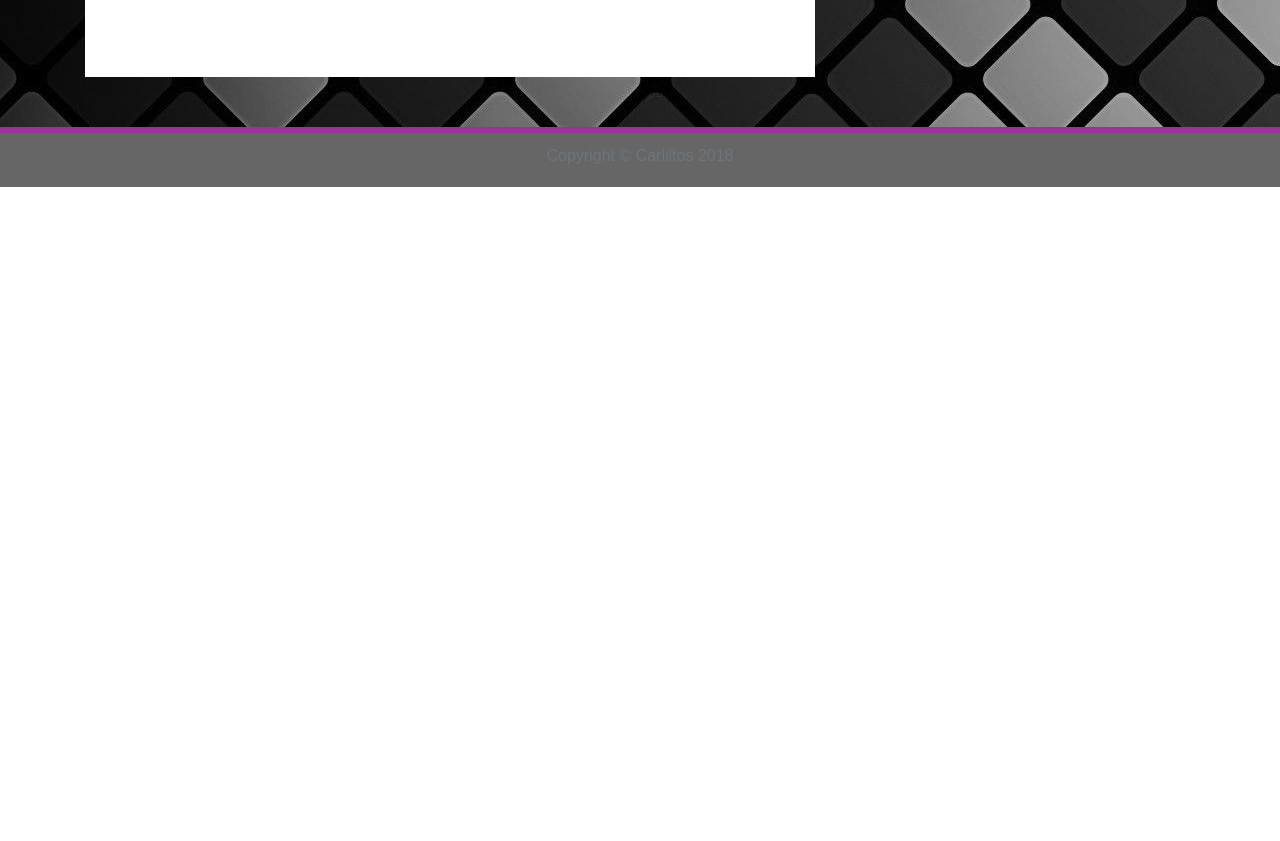
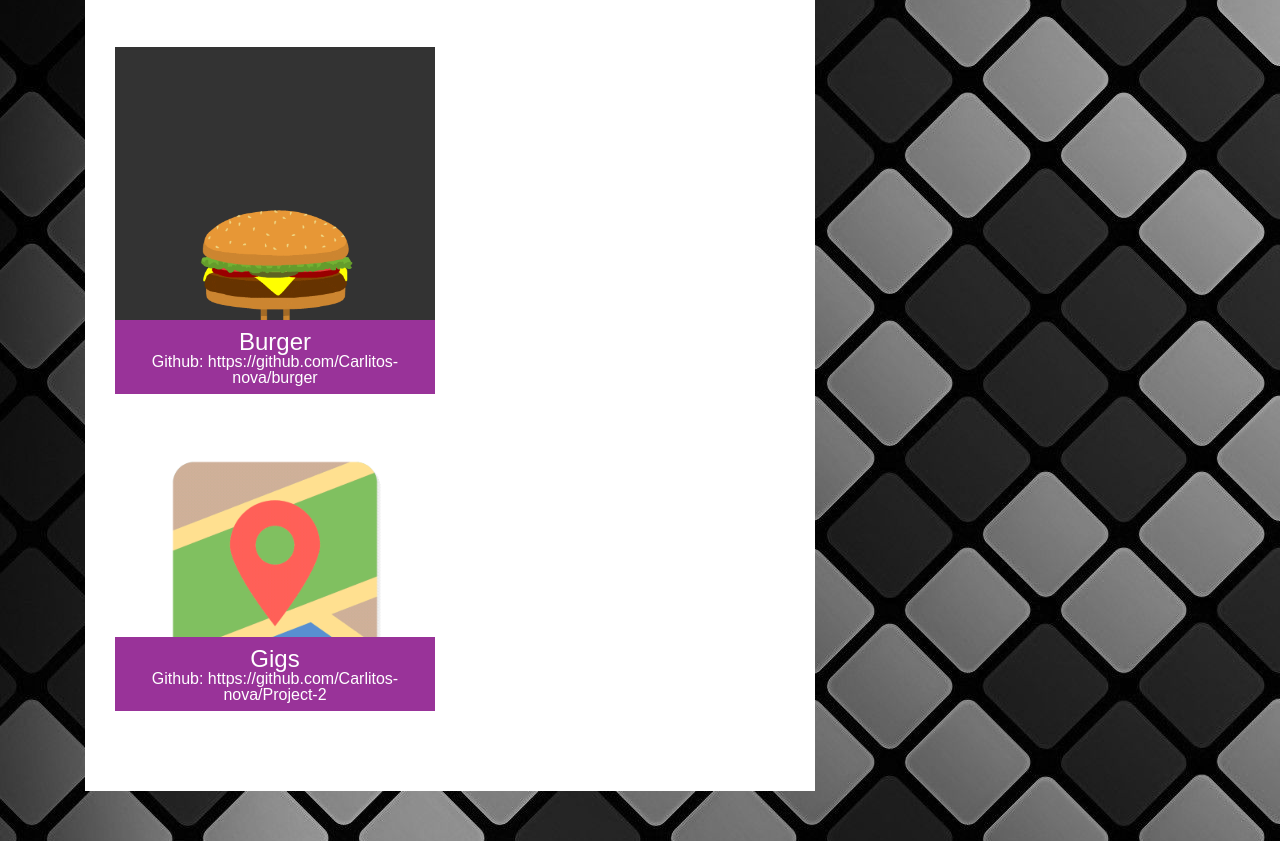
Before and after one commit to Carlitos-nova/Basic-Portfolio, a plain HTML site: page portfolio.html in a window 1280 px wide. Shown: the part 1866-2707 px from the top of the page. Before the commit the page ends 2053 px from the top, so only its background shows below. Drawn offline with nearby package versions, Linux system fonts and the light colour scheme.

Commit message:
Updated Portfolio

```diff
--- a/portfolio.html
+++ b/portfolio.html
@@ -125,6 +125,28 @@
                                 </a>
                         </div>
                     </div>
+                    <div class="row">
+                        <div class="col-sm-6 col-md-12 col-lg-6">
+                                <a href="https://aqueous-brushlands-66934.herokuapp.com/"><img src="assets/images/burger.gif" class="portfolioThumbnail">
+                                    <p class="portfolioItem">
+                                        <span style="color:white; font-size: 1.5em">Burger</span>
+                                        <br>
+                                        <a href="https://github.com/Carlitos-nova/burger"><span style="color:white">Github: https://github.com/Carlitos-nova/burger</span></a>
+                                    </p>
+                                </a>
+                        </div>
+                    </div>
+                    <div class="row">
+                        <div class="col-sm-6 col-md-12 col-lg-6">
+                                <a href="https://house-jobs-5657.herokuapp.com/"><img src="assets/images/gigs.gif" class="portfolioThumbnail">
+                                    <p class="portfolioItem">
+                                        <span style="color:white; font-size: 1.5em">Gigs</span>
+                                        <br>
+                                        <a href="https://github.com/Carlitos-nova/Project-2"><span style="color:white">Github: https://github.com/Carlitos-nova/Project-2</span></a>
+                                    </p>
+                                </a>
+                        </div>
+                    </div>
                 </article>
             </div>
         </main>
```
Also changed, not shown: assets/images/burger.gif (added), assets/images/gigs.gif (added).
